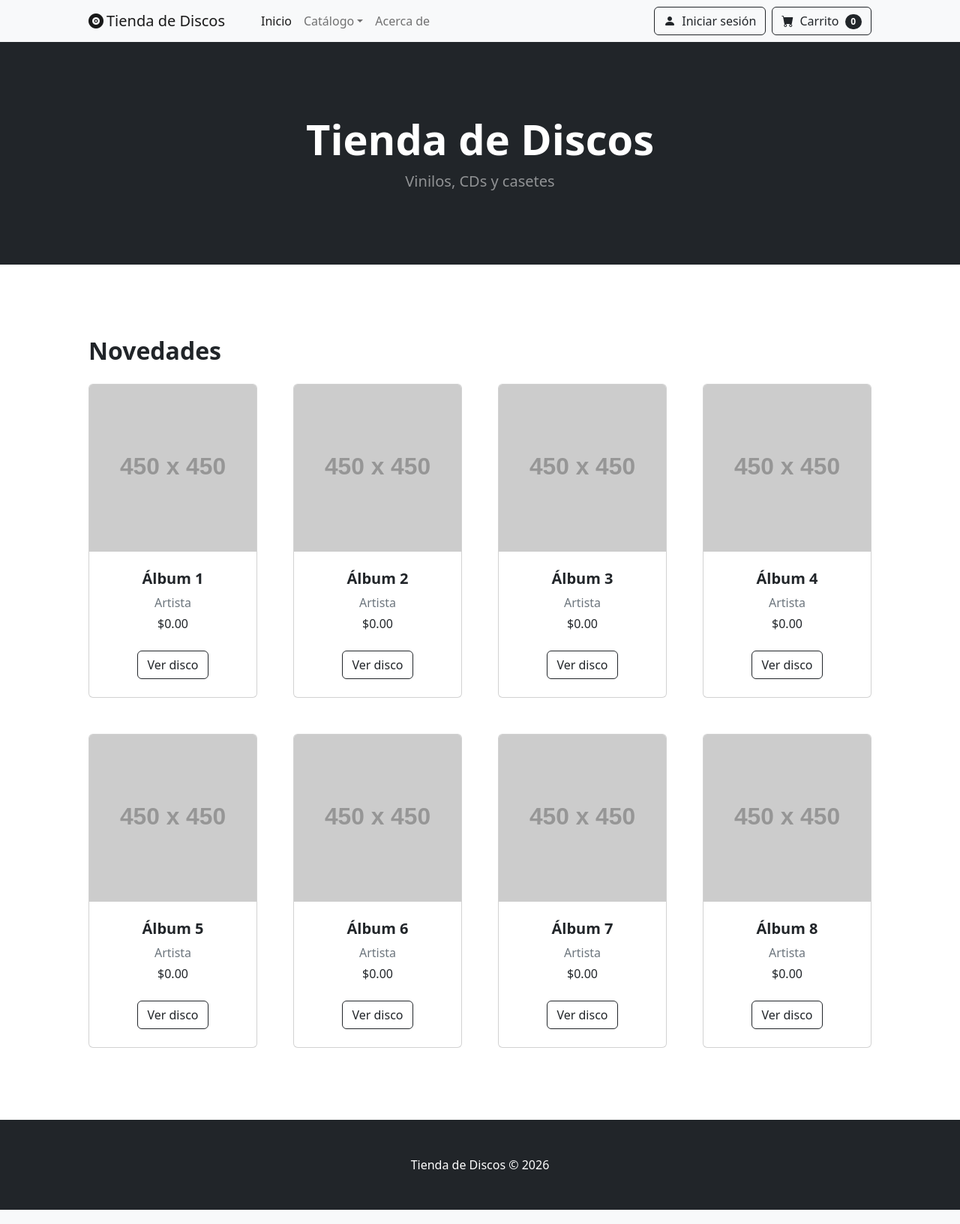
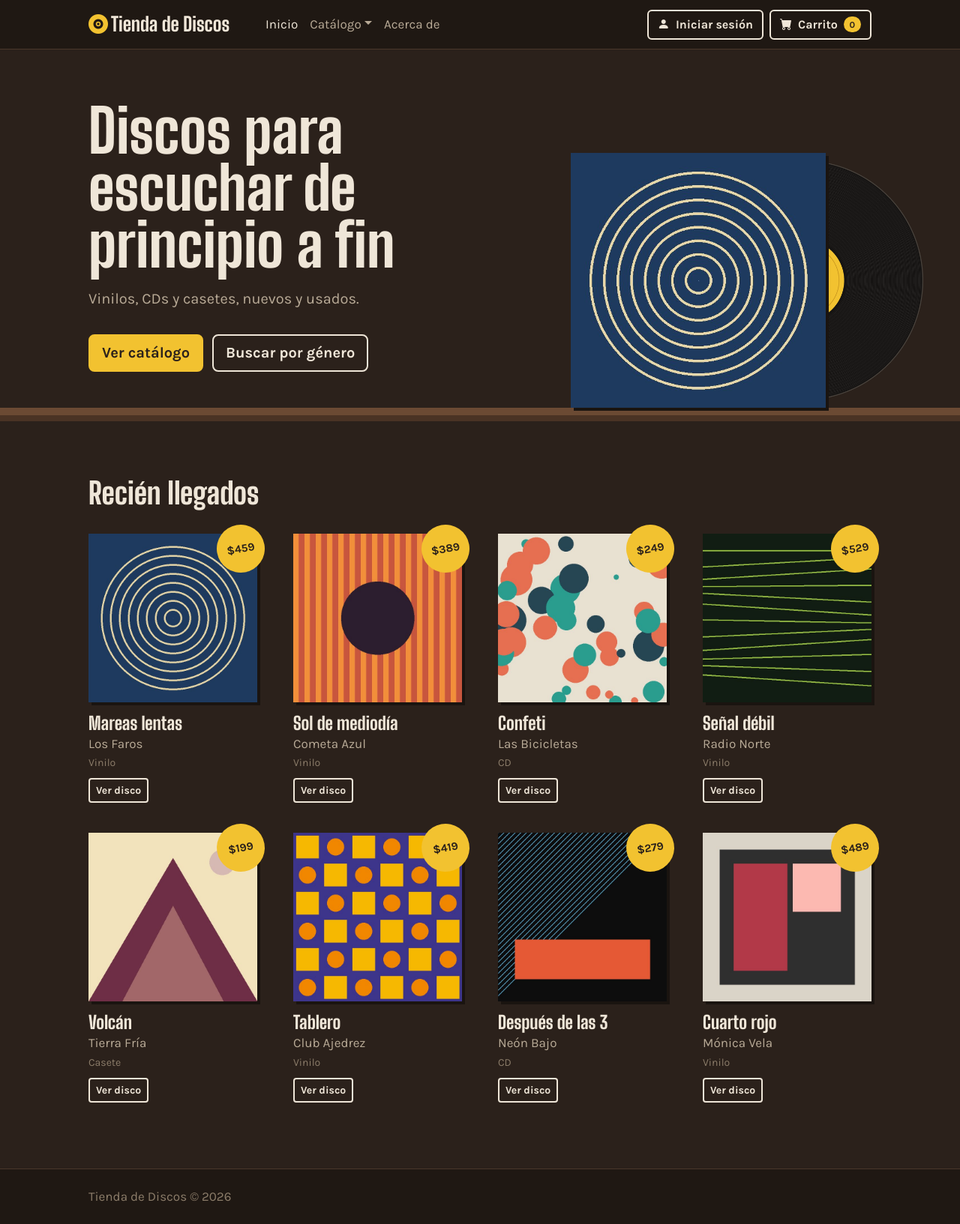
Before and after one commit to Nier18/tienda-discos, a PHP site: page / in a window 1280 px wide. Shown: the whole page at 75% size. Run offline with PHP 8.4, Linux system fonts and the light colour scheme; grey boxes labelled with a size stand in for pictures from a placeholder-image service; some libraries are stand-ins or nearby versions.

Commit message:
Diseño propio de la tienda: estante de vinilos
Colores de madera, letra Big Shoulders Display y Karla, portadas y vinilo que sale de la funda al pasar el mouse.

```diff
--- /dev/null
+++ b/html/css/tienda.css
@@ -0,0 +1,241 @@
+body {
+    background-color: #2b211b;
+    color: #efe6d8;
+    font-family: "Karla", sans-serif;
+    font-size: 17px;
+}
+
+h1, h2, h3, .navbar-brand {
+    font-family: "Big Shoulders Display", sans-serif;
+    font-weight: 800;
+}
+
+a {
+    color: #f2c230;
+}
+
+.barra {
+    background-color: #1f1813;
+    border-bottom: 1px solid #4a372a;
+}
+
+.barra .navbar-brand {
+    color: #efe6d8;
+    font-size: 26px;
+}
+
+.barra .navbar-brand i {
+    color: #f2c230;
+}
+
+.barra .nav-link {
+    color: #b9ab97;
+}
+
+.barra .nav-link:hover,
+.barra .nav-link.active {
+    color: #efe6d8;
+}
+
+.barra .dropdown-menu {
+    background-color: #1f1813;
+    border: 1px solid #4a372a;
+}
+
+.barra .dropdown-item {
+    color: #efe6d8;
+}
+
+.barra .dropdown-item:hover {
+    background-color: #3a2c22;
+    color: #f2c230;
+}
+
+.btn-tienda {
+    border: 2px solid #efe6d8;
+    color: #efe6d8;
+    font-weight: 700;
+}
+
+.btn-tienda:hover {
+    background-color: #f2c230;
+    border-color: #f2c230;
+    color: #2b211b;
+}
+
+.btn-precio {
+    background-color: #f2c230;
+    border: 2px solid #f2c230;
+    color: #2b211b;
+    font-weight: 700;
+}
+
+.btn-precio:hover {
+    background-color: #efe6d8;
+    border-color: #efe6d8;
+    color: #2b211b;
+}
+
+.portada-inicio {
+    padding-top: 70px;
+    padding-bottom: 0px;
+    overflow: hidden;
+}
+
+.portada-inicio h1 {
+    font-size: 80px;
+    line-height: 0.95;
+    margin-bottom: 20px;
+}
+
+.portada-inicio p {
+    color: #b9ab97;
+    font-size: 20px;
+    max-width: 440px;
+}
+
+.escaparate {
+    position: relative;
+    width: 340px;
+    height: 340px;
+    margin-left: 20px;
+}
+
+.escaparate .vinilo {
+    left: 150px;
+}
+
+.repisa {
+    height: 18px;
+    background-color: #6b4a33;
+    border-bottom: 8px solid #4a3324;
+}
+
+.encabezado {
+    padding-top: 50px;
+    padding-bottom: 30px;
+    border-bottom: 18px solid #6b4a33;
+}
+
+.encabezado h1 {
+    font-size: 64px;
+    margin-bottom: 4px;
+}
+
+.encabezado p {
+    color: #b9ab97;
+    font-size: 20px;
+    margin-bottom: 0px;
+}
+
+.titulo-seccion {
+    font-size: 40px;
+    margin-bottom: 30px;
+}
+
+.disco {
+    margin-bottom: 40px;
+}
+
+.funda {
+    position: relative;
+    z-index: 1;
+    margin-bottom: 14px;
+}
+
+.disco:hover .funda {
+    z-index: 10;
+}
+
+.funda .portada {
+    position: relative;
+    z-index: 2;
+    width: 100%;
+    box-shadow: 4px 4px 0px #1a1410;
+}
+
+.vinilo {
+    position: absolute;
+    top: 3%;
+    left: 3%;
+    width: 94%;
+    z-index: 1;
+    transition: transform 0.5s;
+}
+
+.disco:hover .vinilo {
+    transform: translateX(48%) rotate(120deg);
+}
+
+.precio {
+    position: absolute;
+    z-index: 3;
+    top: -12px;
+    right: -10px;
+    width: 64px;
+    height: 64px;
+    border-radius: 50%;
+    background-color: #f2c230;
+    color: #2b211b;
+    font-weight: 700;
+    font-size: 15px;
+    display: flex;
+    align-items: center;
+    justify-content: center;
+    transform: rotate(-10deg);
+}
+
+.disco h3 {
+    font-size: 24px;
+    margin-bottom: 0px;
+}
+
+.disco .artista {
+    color: #b9ab97;
+    margin-bottom: 2px;
+}
+
+.disco .formato {
+    color: #8c7d6a;
+    font-size: 14px;
+    margin-bottom: 10px;
+}
+
+.vacio {
+    padding-top: 60px;
+    padding-bottom: 60px;
+    max-width: 520px;
+}
+
+.vacio p {
+    color: #b9ab97;
+    font-size: 20px;
+}
+
+.pie {
+    background-color: #1f1813;
+    border-top: 1px solid #4a372a;
+    color: #8c7d6a;
+}
+
+@media (max-width: 991px) {
+    .portada-inicio h1 {
+        font-size: 56px;
+    }
+
+    .escaparate {
+        width: 220px;
+        height: 220px;
+        margin-top: 30px;
+    }
+
+    .escaparate .vinilo {
+        left: 90px;
+    }
+}
+
+@media (prefers-reduced-motion: reduce) {
+    .vinilo {
+        transition: none;
+    }
+}
--- a/html/includes/encabezado.php
+++ b/html/includes/encabezado.php
@@ -6,10 +6,12 @@
         <title><?php echo $titulo; ?> - Tienda de Discos</title>
         <link rel="icon" type="image/x-icon" href="assets/favicon.ico" />
         <link href="https://cdn.jsdelivr.net/npm/bootstrap-icons@1.5.0/font/bootstrap-icons.css" rel="stylesheet" />
+        <link href="https://fonts.googleapis.com/css2?family=Big+Shoulders+Display:wght@800&family=Karla:wght@400;700&display=swap" rel="stylesheet" />
         <link href="css/styles.css" rel="stylesheet" />
+        <link href="css/tienda.css" rel="stylesheet" />
     </head>
     <body class="d-flex flex-column min-vh-100">
-        <nav class="navbar navbar-expand-lg navbar-light bg-light">
+        <nav class="navbar navbar-expand-lg navbar-dark barra">
             <div class="container px-4 px-lg-5">
                 <a class="navbar-brand" href="index.php"><i class="bi-vinyl-fill me-1"></i>Tienda de Discos</a>
                 <button class="navbar-toggler" type="button" data-bs-toggle="collapse" data-bs-target="#menu" aria-controls="menu" aria-expanded="false" aria-label="Menú"><span class="navbar-toggler-icon"></span></button>
@@ -20,7 +22,6 @@
                             <a class="nav-link dropdown-toggle <?php if ($pagina == "catalogo" || $pagina == "generos" || $pagina == "artistas") echo "active"; ?>" id="menuCatalogo" href="#" role="button" data-bs-toggle="dropdown" aria-expanded="false">Catálogo</a>
                             <ul class="dropdown-menu" aria-labelledby="menuCatalogo">
                                 <li><a class="dropdown-item" href="catalogo.php">Todos los discos</a></li>
-                                <li><hr class="dropdown-divider" /></li>
                                 <li><a class="dropdown-item" href="generos.php">Géneros</a></li>
                                 <li><a class="dropdown-item" href="artistas.php">Artistas</a></li>
                             </ul>
@@ -28,24 +29,28 @@
                         <li class="nav-item"><a class="nav-link <?php if ($pagina == "acerca") echo "active"; ?>" href="acerca.php">Acerca de</a></li>
                     </ul>
                     <div class="d-flex">
-                        <a class="btn btn-outline-dark me-2" href="cuenta.php">
+                        <a class="btn btn-tienda me-2" href="cuenta.php">
                             <i class="bi-person-fill me-1"></i>
                             Iniciar sesión
                         </a>
-                        <a class="btn btn-outline-dark" href="carrito.php">
+                        <a class="btn btn-tienda" href="carrito.php">
                             <i class="bi-cart-fill me-1"></i>
                             Carrito
-                            <span class="badge bg-dark text-white ms-1 rounded-pill">0</span>
+                            <span class="badge ms-1 rounded-pill" style="background-color: #f2c230; color: #2b211b;">0</span>
                         </a>
                     </div>
                 </div>
             </div>
         </nav>
-        <header class="bg-dark py-5">
-            <div class="container px-4 px-lg-5 my-5">
-                <div class="text-center text-white">
-                    <h1 class="display-4 fw-bolder"><?php echo $titulo; ?></h1>
-                    <p class="lead fw-normal text-white-50 mb-0"><?php echo $subtitulo; ?></p>
-                </div>
+<?php
+if ($pagina != "inicio") {
+?>
+        <header class="encabezado">
+            <div class="container px-4 px-lg-5">
+                <h1><?php echo $titulo; ?></h1>
+                <p><?php echo $subtitulo; ?></p>
             </div>
         </header>
+<?php
+}
+?>
--- a/html/includes/pie.php
+++ b/html/includes/pie.php
@@ -1,5 +1,5 @@
-        <footer class="py-5 bg-dark mt-auto">
-            <div class="container"><p class="m-0 text-center text-white">Tienda de Discos &copy; 2026</p></div>
+        <footer class="py-4 mt-auto pie">
+            <div class="container px-4 px-lg-5"><p class="m-0">Tienda de Discos &copy; 2026</p></div>
         </footer>
         <script src="https://cdn.jsdelivr.net/npm/bootstrap@5.2.3/dist/js/bootstrap.bundle.min.js"></script>
         <script src="js/scripts.js"></script>
--- a/html/index.php
+++ b/html/index.php
@@ -1,29 +1,56 @@
 <?php
 $pagina = "inicio";
-$titulo = "Tienda de Discos";
-$subtitulo = "Vinilos, CDs y casetes";
+$titulo = "Inicio";
 include "includes/encabezado.php";
+
+$discos = array(
+    array("Mareas lentas", "Los Faros", "Vinilo", 459),
+    array("Sol de mediodía", "Cometa Azul", "Vinilo", 389),
+    array("Confeti", "Las Bicicletas", "CD", 249),
+    array("Señal débil", "Radio Norte", "Vinilo", 529),
+    array("Volcán", "Tierra Fría", "Casete", 199),
+    array("Tablero", "Club Ajedrez", "Vinilo", 419),
+    array("Después de las 3", "Neón Bajo", "CD", 279),
+    array("Cuarto rojo", "Mónica Vela", "Vinilo", 489)
+);
 ?>
+        <section class="portada-inicio">
+            <div class="container px-4 px-lg-5">
+                <div class="row align-items-end">
+                    <div class="col-lg-7 pb-5">
+                        <h1>Discos para escuchar de principio a fin</h1>
+                        <p>Vinilos, CDs y casetes, nuevos y usados.</p>
+                        <a class="btn btn-precio btn-lg mt-3 me-2" href="catalogo.php">Ver catálogo</a>
+                        <a class="btn btn-tienda btn-lg mt-3" href="generos.php">Buscar por género</a>
+                    </div>
+                    <div class="col-lg-5">
+                        <div class="escaparate funda mb-0">
+                            <img class="vinilo" src="img/vinilo.png" alt="" />
+                            <img class="portada" src="img/portadas/1.jpg" alt="Portada de Mareas lentas" />
+                        </div>
+                    </div>
+                </div>
+            </div>
+            <div class="repisa"></div>
+        </section>
         <section class="py-5">
-            <div class="container px-4 px-lg-5 mt-5">
-                <h2 class="fw-bolder mb-4">Novedades</h2>
-                <div class="row gx-4 gx-lg-5 row-cols-2 row-cols-md-3 row-cols-xl-4 justify-content-center">
+            <div class="container px-4 px-lg-5 mt-4">
+                <h2 class="titulo-seccion">Recién llegados</h2>
+                <div class="row gx-4 gx-lg-5 row-cols-2 row-cols-md-3 row-cols-xl-4">
 <?php
-for ($i = 1; $i <= 8; $i++) {
+for ($i = 0; $i < count($discos); $i++) {
 ?>
-                    <div class="col mb-5">
-                        <div class="card h-100">
-                            <img class="card-img-top" src="https://dummyimage.com/450x450/dee2e6/6c757d.jpg&text=Disco+<?php echo $i; ?>" alt="Disco <?php echo $i; ?>" />
-                            <div class="card-body p-4">
-                                <div class="text-center">
-                                    <h5 class="fw-bolder">Álbum <?php echo $i; ?></h5>
-                                    <p class="text-muted mb-1">Artista</p>
-                                    $0.00
-                                </div>
+                    <div class="col">
+                        <div class="disco">
+                            <div class="funda">
+                                <img class="vinilo" src="img/vinilo.png" alt="" />
+                                <img class="portada" src="img/portadas/<?php echo $i + 1; ?>.jpg" alt="Portada de <?php echo $discos[$i][0]; ?>" />
+                                <span class="precio">$<?php echo $discos[$i][3]; ?></span>
                             </div>
-                            <div class="card-footer p-4 pt-0 border-top-0 bg-transparent">
-                                <div class="text-center"><a class="btn btn-outline-dark mt-auto" href="catalogo.php">Ver disco</a></div>
-                            </div>
+                            <h3><?php echo $discos[$i][0]; ?></h3>
+                            <p class="artista"><?php echo $discos[$i][1]; ?></p>
+                            <p class="formato"><?php echo $discos[$i][2]; ?></p>
+                            <a class="btn btn-tienda btn-sm" href="catalogo.php">Ver disco</a>
                         </div>
                     </div>
 <?php
```
Also changed, not shown: html/acerca.php (+4 -3 lines), html/artistas.php (+4 -3 lines), html/carrito.php (+4 -3 lines), html/catalogo.php (+4 -3 lines), html/cuenta.php (+5 -4 lines), html/generos.php (+5 -4 lines), html/img/portadas/1.jpg (added), html/img/portadas/2.jpg (added), html/img/portadas/3.jpg (added), html/img/portadas/4.jpg (added), html/img/portadas/5.jpg (added), html/img/portadas/6.jpg (added), html/img/portadas/7.jpg (added), html/img/portadas/8.jpg (added), 1 more files.
